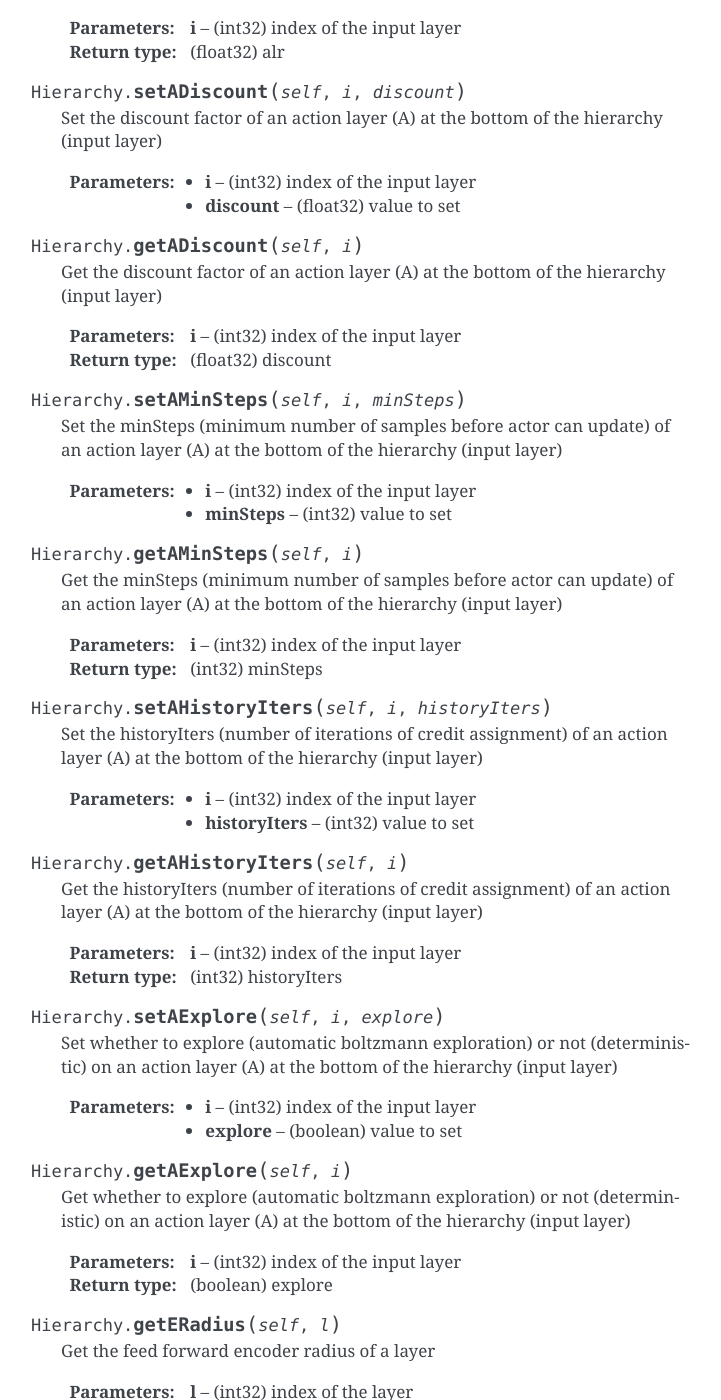
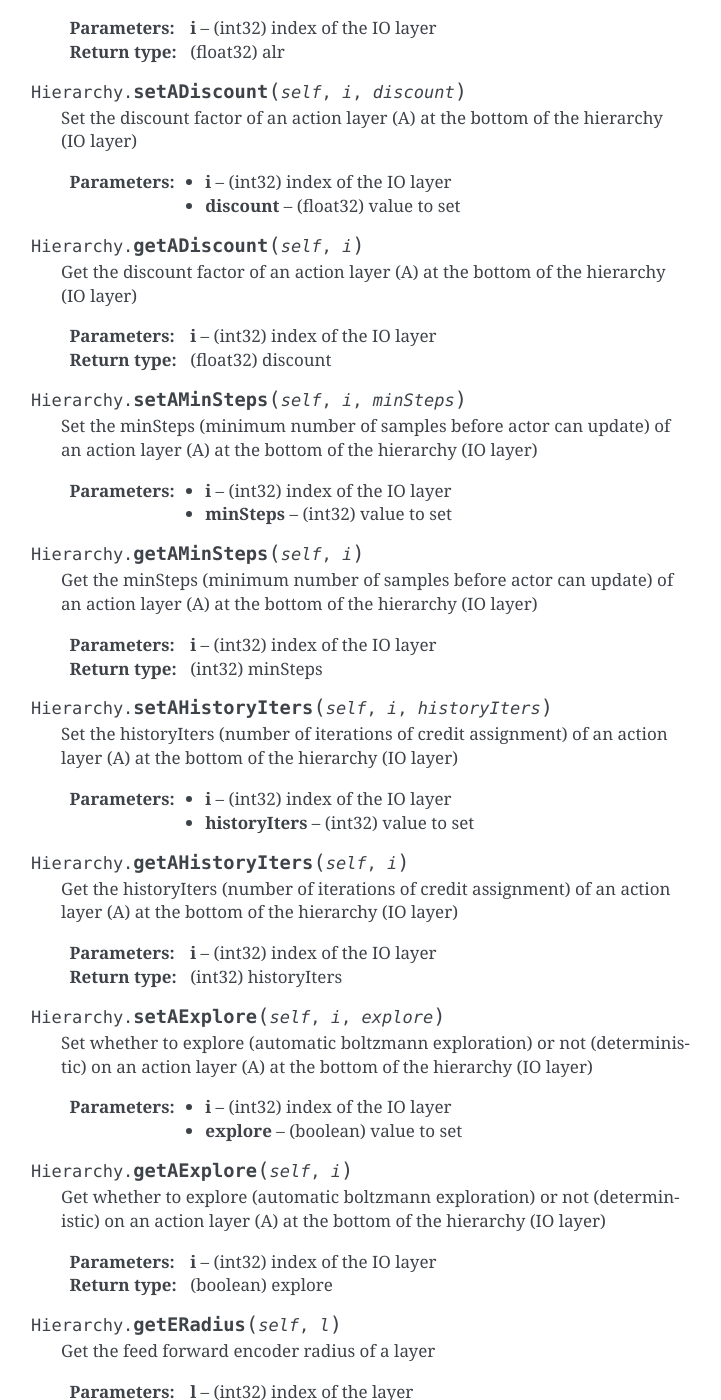
Before and after one commit to ogmacorp/PyAOgmaNeo, a Sphinx documentation site: the page built from docs/hierarchy.rst, in a window 1280 px wide and 1400 px high, scrolled down 4346 px. Shown: the whole window, without its empty margins (389-1110 px from the left). Built offline with Sphinx 7.4.7, drawn with Linux system fonts in a browser that asks for light colours; pages that are not in the unit, such as notebooks, are missing from menus; some of the changed text lies outside the part shown.

Commit message:
Updated docs

```diff
--- a/CMakeLists.txt
+++ b/CMakeLists.txt
@@ -34,7 +34,7 @@ else()
     FetchContent_Declare(
         AOgmaNeo
         GIT_REPOSITORY https://github.com/ogmacorp/AOgmaNeo.git
-        GIT_TAG origin/master
+        GIT_TAG b2babb0970456070595ed006f8a5354550f68320
     )
 
     FetchContent_GetProperties(AOgmaNeo)
--- a/docs/hierarchy.rst
+++ b/docs/hierarchy.rst
@@ -13,7 +13,7 @@ The sparse predictive hierarchy (SPH). Can be thought of as the "agent" when use
 
     Initialize a hierarchy (random weights) of given structure.
 
-    :param ioDescs: ([IODesc]) list of IODesc's (input-output descriptors, see IODesc). Defines the size of each input layer and its type
+    :param ioDescs: ([IODesc]) list of IODesc's (input-output (IO) descriptors, see IODesc). Defines the size of each IO layer and its type
     :param layerDescs: ([LayerDesc]) A list of filled-out descriptors (LayerDesc objects) describing how all the layers in the hierarchy should look
 
 .. function:: Hierarchy.initFromFile(self, name)
@@ -58,7 +58,7 @@ The sparse predictive hierarchy (SPH). Can be thought of as the "agent" when use
 
     :param inputCIs: ([IntBuffer]) list of input integer buffers representing the CSDRs of the dimensions described in the initialization
     :param learnEnabled: (boolean) whether or not to enable learning (if False, will only perform inference). Defaults to True
-    :param reward: (float32) reward signal, if action input layers (pyaogmaneo.IODesc type set to typeAction) are present this will be used to update those to maximize reward. Defaults to 0.0
+    :param reward: (float32) reward signal, if action IO layers (pyaogmaneo.IODesc type set to typeAction) are present this will be used to update those to maximize reward. Defaults to 0.0
     :param mimic: (boolean) If true, sets the actors (action generators for reinforcement learning) to behave like regular decoders (prediction). This is useful for imitation learning followed by reinforcement learning
 
 .. function:: Hierarchy.getNumLayers(self)
@@ -69,9 +69,9 @@ The sparse predictive hierarchy (SPH). Can be thought of as the "agent" when use
 
 .. function:: Hierarchy.getPredictionCIs(self, i)
 
-    Get a prediction for a given input layer index. If the IODesc for this index is of type action, it will return the action instead
+    Get a prediction for a given IO layer index. If the IODesc for this index is of type action, it will return the action instead
 
-    :param i: (int32) index of the input layer
+    :param i: (int32) index of the IO layer
     :rtype: (IntBuffer) integer buffer containing predictions
 
 .. function:: Hierarchy.getUpdate(self, l)
@@ -109,31 +109,31 @@ The sparse predictive hierarchy (SPH). Can be thought of as the "agent" when use
     :param l: (int32) index of the layer
     :rtype: (int32) number of ticks. Will always be 1 for the first layer (l = 0)
 
-.. function:: Hierarchy.getNumInputs(self)
+.. function:: Hierarchy.getNumIO(self)
 
-    Get the number of input layers to the hierarchy (number of IODescs).
+    Get the number of IO layers to the hierarchy (number of IODescs).
 
-    :rtype: (int32) number of input layers
+    :rtype: (int32) number of IO layers
 
 .. function:: Hierarchy.getNumDLayers(self, l)
 
     Get the number of decoder (top down) sub-layers at a given layer
 
     :param l: (int32) index of the layer. Must be greater than 0 as the first layer does not have regular decoders
-    :rtype: (int32) number of input layers
+    :rtype: (int32) number of decoder layers
 
 .. function:: Hierarchy.getNumEVisibleLayers(self, l)
 
-    Get the number of visible (sub) layers of a encoder. This will be equal to Hierarchy.getTicksPerUpdate(l) for all l except for 0, where it will be equal to Hierarchy.getNumInputLayers()
+    Get the number of visible (sub) layers of a encoder. This will be equal to Hierarchy.getTicksPerUpdate(l) for all l except for 0, where it will be equal to Hierarchy.getNumIO()
 
     :param l: (int32) index of the layer
     :rtype: (int32) number of visible layers
 
 .. function:: Hierarchy.aLayerExists(self, i)
 
-    Determine whether there is a actor at the i-th input layer. This will be True if the IODesc at index i was of type typeAction during initialization
+    Determine whether there is a actor at the i-th IO layer. This will be True if the IODesc at index i was of type typeAction during initialization
 
-    :param i: (int32) index of the input layer
+    :param i: (int32) index of the IO layer
     :rtype: (boolean) True if exists, False otherwise
 
 .. function:: Hierarchy.setELR(self, l, lr)
@@ -166,86 +166,86 @@ The sparse predictive hierarchy (SPH). Can be thought of as the "agent" when use
 
 .. function:: Hierarchy.setAVLR(self, i, vlr)
 
-    Set the value learning rate of an action layer (A) at the bottom of the hierarchy (input layer)
+    Set the value learning rate of an action layer (A) at the bottom of the hierarchy (IO layer)
 
-    :param i: (int32) index of the input layer
+    :param i: (int32) index of the IO layer
     :param vlr: (float32) value to set
 
 .. function:: Hierarchy.getAVLR(self, i)
 
-    Get the value learning rate of an action layer (A) at the bottom of the hierarchy (input layer)
+    Get the value learning rate of an action layer (A) at the bottom of the hierarchy (IO layer)
 
-    :param i: (int32) index of the input layer
+    :param i: (int32) index of the IO layer
     :rtype: (float32) vlr
 
 .. function:: Hierarchy.setAALR(self, i, alr)
 
-    Set the action learning rate of an action layer (A) at the bottom of the hierarchy (input layer)
+    Set the action learning rate of an action layer (A) at the bottom of the hierarchy (IO layer)
 
-    :param i: (int32) index of the input layer
+    :param i: (int32) index of the IO layer
     :param alr: (float32) value to set
 
 .. function:: Hierarchy.getAALR(self, i)
 
-    Get the action learning rate of an action layer (A) at the bottom of the hierarchy (input layer)
+    Get the action learning rate of an action layer (A) at the bottom of the hierarchy (IO layer)
 
-    :param i: (int32) index of the input layer
+    :param i: (int32) index of the IO layer
     :rtype: (float32) alr
 
 .. function:: Hierarchy.setADiscount(self, i, discount)
 
-    Set the discount factor of an action layer (A) at the bottom of the hierarchy (input layer)
+    Set the discount factor of an action layer (A) at the bottom of the hierarchy (IO layer)
 
-    :param i: (int32) index of the input layer
+    :param i: (int32) index of the IO layer
     :param discount: (float32) value to set
 
 .. function:: Hierarchy.getADiscount(self, i)
 
-    Get the discount factor of an action layer (A) at the bottom of the hierarchy (input layer)
+    Get the discount factor of an action layer (A) at the bottom of the hierarchy (IO layer)
 
-    :param i: (int32) index of the input layer
+    :param i: (int32) index of the IO layer
     :rtype: (float32) discount
 
 .. function:: Hierarchy.setAMinSteps(self, i, minSteps)
 
-    Set the minSteps (minimum number of samples before actor can update) of an action layer (A) at the bottom of the hierarchy (input layer)
+    Set the minSteps (minimum number of samples before actor can update) of an action layer (A) at the bottom of the hierarchy (IO layer)
 
-    :param i: (int32) index of the input layer
+    :param i: (int32) index of the IO layer
     :param minSteps: (int32) value to set
 
 .. function:: Hierarchy.getAMinSteps(self, i)
 
-    Get the minSteps (minimum number of samples before actor can update) of an action layer (A) at the bottom of the hierarchy (input layer)
+    Get the minSteps (minimum number of samples before actor can update) of an action layer (A) at the bottom of the hierarchy (IO layer)
 
-    :param i: (int32) index of the input layer
+    :param i: (int32) index of the IO layer
     :rtype: (int32) minSteps
 
 .. function:: Hierarchy.setAHistoryIters(self, i, historyIters)
 
-    Set the historyIters (number of iterations of credit assignment) of an action layer (A) at the bottom of the hierarchy (input layer)
+    Set the historyIters (number of iterations of credit assignment) of an action layer (A) at the bottom of the hierarchy (IO layer)
 
-    :param i: (int32) index of the input layer
+    :param i: (int32) index of the IO layer
     :param historyIters: (int32) value to set
 
 .. function:: Hierarchy.getAHistoryIters(self, i)
 
-    Get the historyIters (number of iterations of credit assignment) of an action layer (A) at the bottom of the hierarchy (input layer)
+    Get the historyIters (number of iterations of credit assignment) of an action layer (A) at the bottom of the hierarchy (IO layer)
 
-    :param i: (int32) index of the input layer
+    :param i: (int32) index of the IO layer
     :rtype: (int32) historyIters
 
 .. function:: Hierarchy.setAExplore(self, i, explore)
 
-    Set whether to explore (automatic boltzmann exploration) or not (deterministic) on an action layer (A) at the bottom of the hierarchy (input layer)
+    Set whether to explore (automatic boltzmann exploration) or not (deterministic) on an action layer (A) at the bottom of the hierarchy (IO layer)
 
-    :param i: (int32) index of the input layer
+    :param i: (int32) index of the IO layer
     :param explore: (boolean) value to set
 
 .. function:: Hierarchy.getAExplore(self, i)
 
-    Get whether to explore (automatic boltzmann exploration) or not (deterministic) on an action layer (A) at the bottom of the hierarchy (input layer)
+    Get whether to explore (automatic boltzmann exploration) or not (deterministic) on an action layer (A) at the bottom of the hierarchy (IO layer)
 
-    :param i: (int32) index of the input layer
+    :param i: (int32) index of the IO layer
     :rtype: (boolean) explore
 
 .. function:: Hierarchy.getERadius(self, l)
@@ -260,12 +260,12 @@ The sparse predictive hierarchy (SPH). Can be thought of as the "agent" when use
     Get the decoder (D) radius of a layer
 
     :param l: (int32) index of the layer
-    :param v: (int32) index of the input layer
+    :param i: (int32) index of the IO layer
     :rtype: (int32) P radius
 
 .. function:: Hierarchy.getAHistoryCapacity(self, i)
 
     Get the actor (A) history capacity
 
-    :param v: (int32) index of the input layer
+    :param i: (int32) index of the IO layer
     :rtype: (int32) history capacity
--- a/docs/index.rst
+++ b/docs/index.rst
@@ -16,6 +16,7 @@ It was originally intended for Arduino devices, hence the A in the name. However
     layerdesc
     hierarchy
     imageencodervisiblelayerdesc
+    imageencoderhigherlayerdesc
     imageencoder
 
 Search
--- a/docs/iodesc.rst
+++ b/docs/iodesc.rst
@@ -12,6 +12,8 @@ Describes a single input/output channel for a hierarchy
 .. attribute:: (int32) IODesc.type
 
     Type of input/output layer. Can be:
+
+        pyaogmaneo.none: Neither a prediction nor an action will be generated
 
         pyaogmaneo.prediction: A prediction of the next timestep of values will be generated
 
```
Also changed, not shown: docs/imageencoder.rst (+44 -5 lines), 6 other files.
